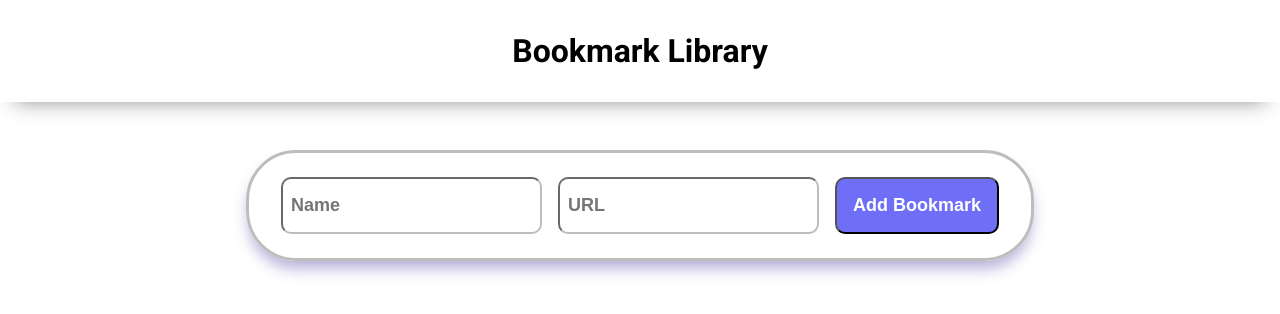
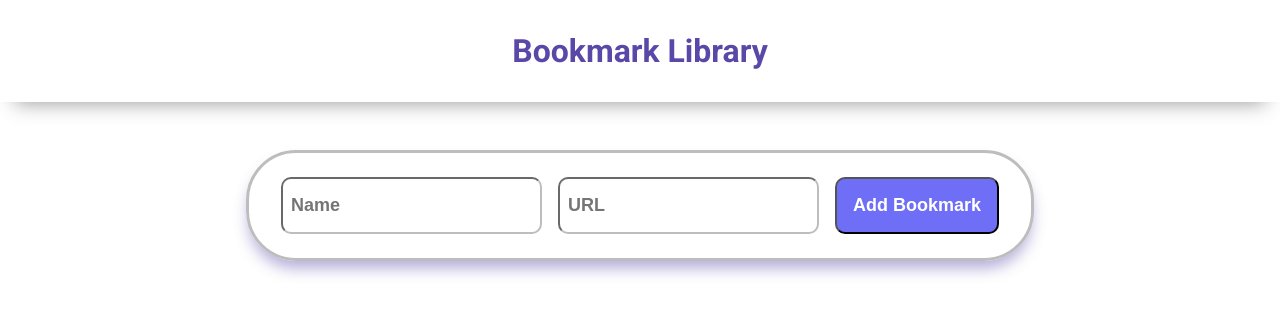
Before and after one commit to GreenEagleKing/phantom-bookmark, a React (Vite) app: page / in a window 1280 px wide. Shown: the top 314 px of the page. Built offline with nearby package versions, Linux system fonts and the light colour scheme.

Commit message:
h1 colour

```diff
--- a/src/index.css
+++ b/src/index.css
@@ -11,6 +11,10 @@
 body {
   font-family: 'Roboto', sans-serif;
   font-size: 16px;
+}
+
+h1 {
+  color: rgba(89, 72, 167, 1);
 }
 
 /* Header */
```
